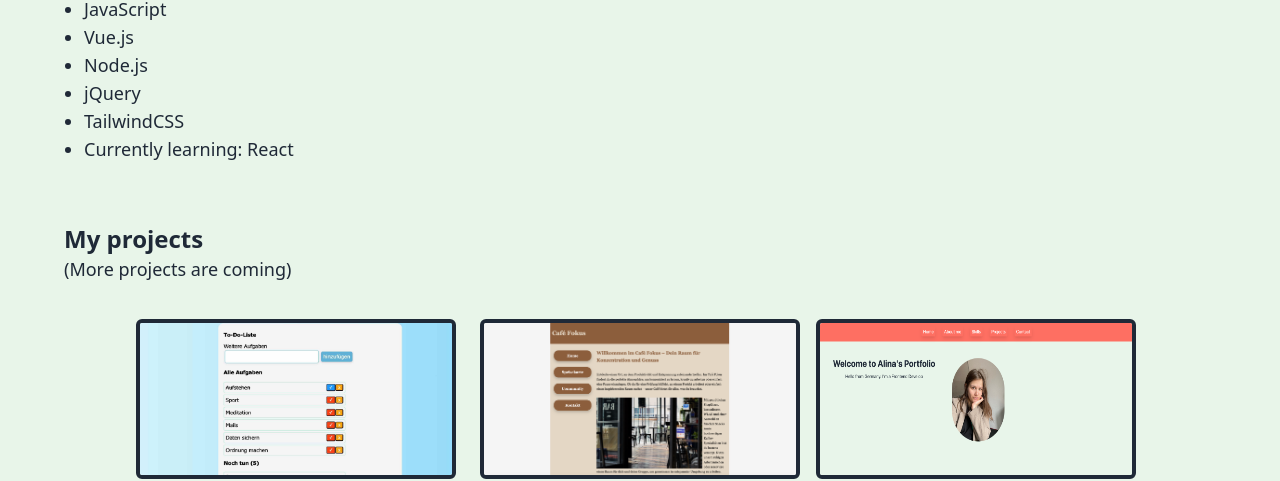
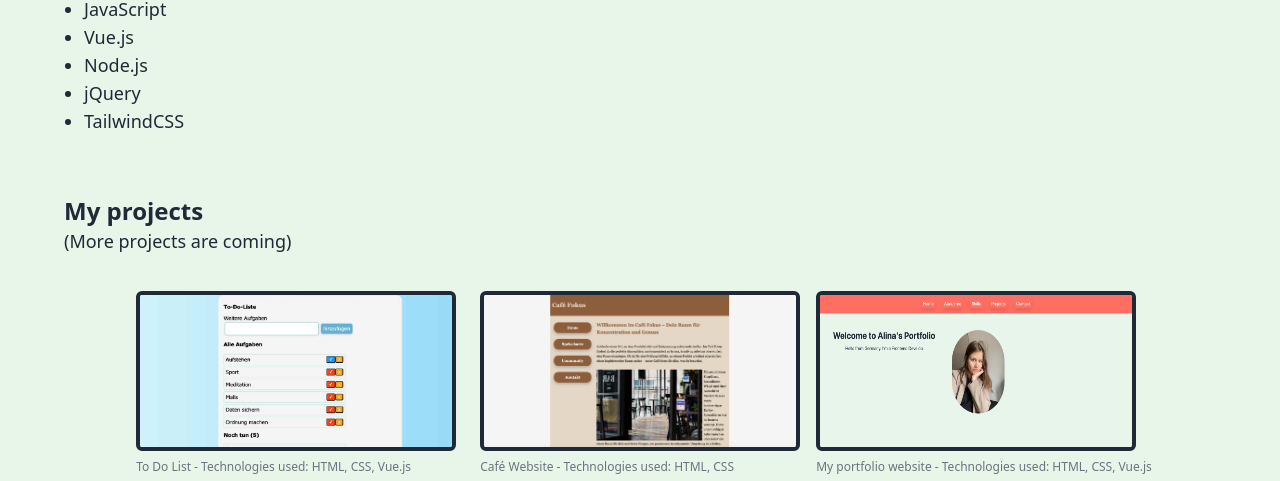
Before and after one commit to lina98st/alina.dev, a website: page index.html in a window 1280 px wide. Shown: the part 1189-1670 px from the top of the page. Drawn offline with Linux system fonts and the light colour scheme.

Commit message:
Update index.html

```diff
--- a/index.html
+++ b/index.html
@@ -75,7 +75,6 @@
                     <li>Node.js</li>
                     <li>jQuery</li>
                     <li>TailwindCSS</li>
-                    <li>Currently learning: React</li>
                 </ul>
             </div>
             <br>
```
